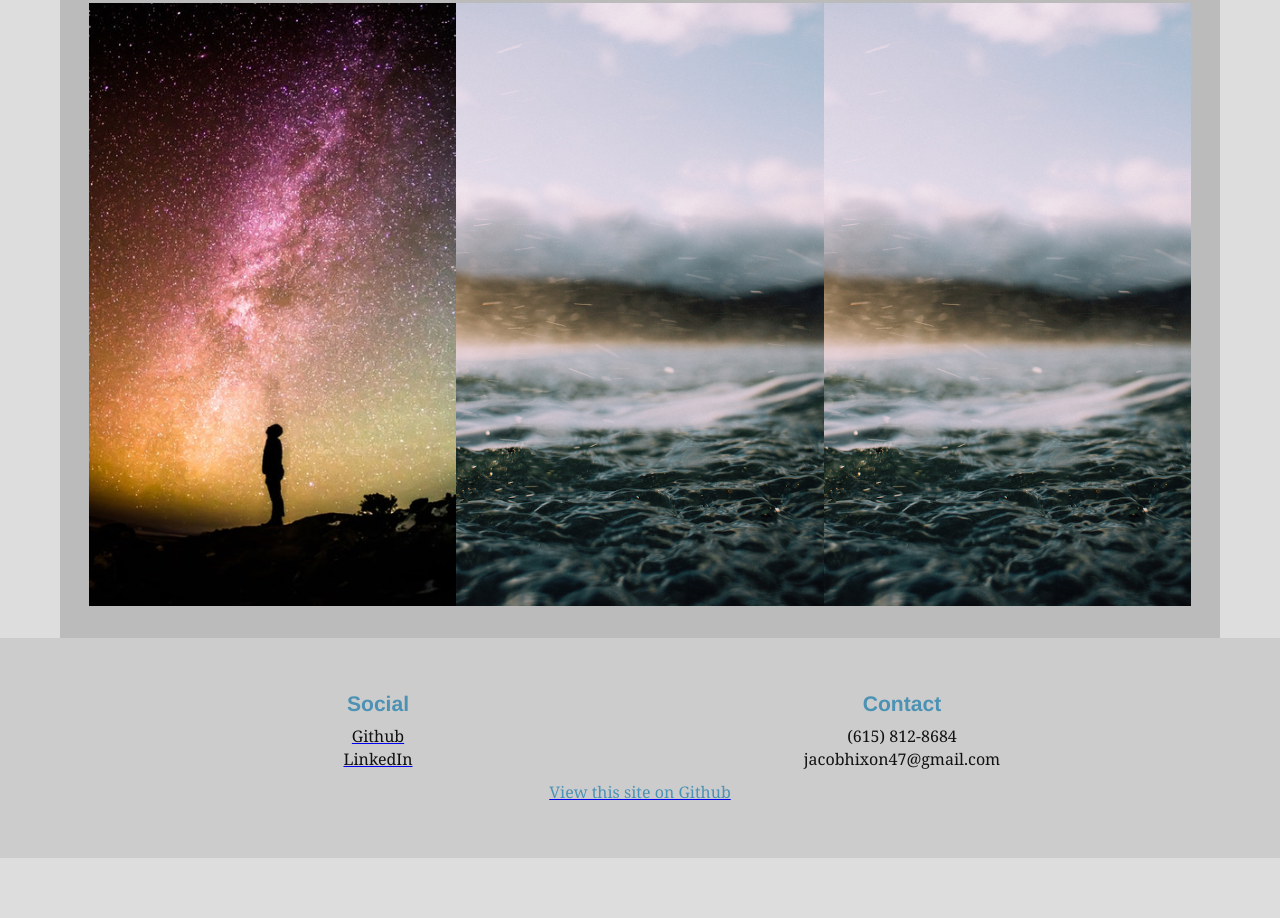
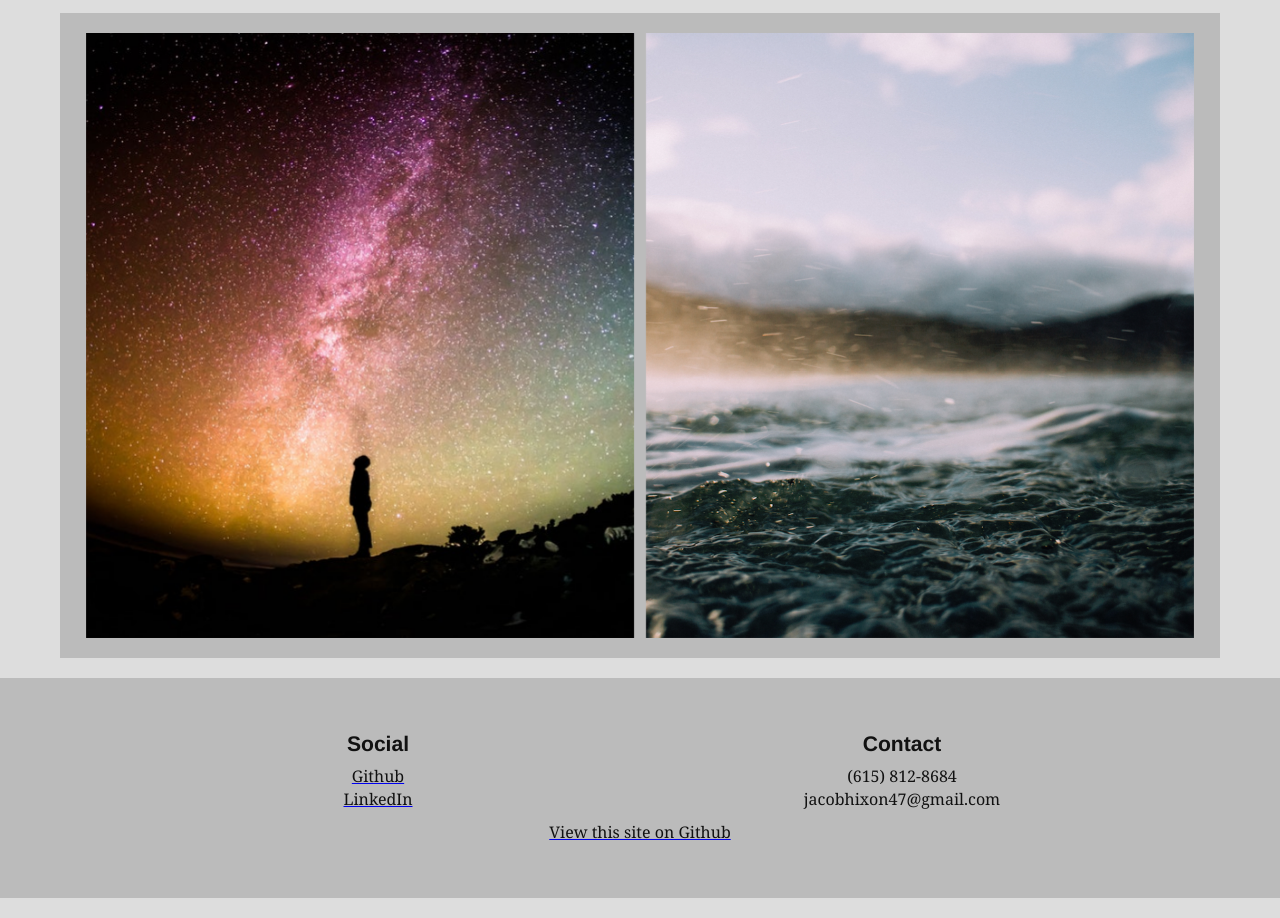
Before and after one commit to jacobhixon47/portfolio-v2, a Gatsby site: page / in a window 1280 px wide. Shown: the part 1662-2580 px from the top of the page. Before the commit the page ends 2540 px from the top, so only its background shows below. Built offline with nearby package versions, Linux system fonts and the light colour scheme; Gatsby itself is replaced by a stand-in of ours; what react-animations would draw is missing.

Commit message:
change layout on desktop andd remove extra dummy project.

```diff
--- a/src/components/about.js
+++ b/src/components/about.js
@@ -16,7 +16,7 @@ const aboutStyle = css`
   display: flex;
   justify-content: center;
   align-items: center;
-  padding-top: 30px;
+  margin-bottom: 20px;
   @media (max-width: 768px) {
     flex-direction: column;
     justify-content: flex-start;
@@ -31,7 +31,7 @@ const aboutStyle = css`
 `;
 
 const aboutContentStyle = css`
-  padding: 20px 0px 20px 0px;
+  padding: 20px 0px 0px 0px;
   position: relative;
   width: calc(100vw - 120px);
   height: 100%;
@@ -41,6 +41,7 @@ const aboutContentStyle = css`
   flex-direction: column;
   justify-content: flex-start;
   align-items: center;
+  padding-top: 30px;
   @media (max-width: 768px) {
     width: calc(100vw - 40px);
     justify-content: flex-start;
@@ -60,14 +61,17 @@ const vertFlex = css`
 
 const About = props => (
   <div css={aboutStyle} id='about'>
-    <div css={aboutContentStyle}>
-      <ScrollAnimation css={vertFlex} animateIn='fadeInUp' duration={1} animateOnce={true}>
+    <div css={aboutContentStyle} style={{borderRight: '10px solid #ddd'}}>
+      <ScrollAnimation css={vertFlex}
+                      animateIn='fadeInUp'
+                      duration={1}
+                      animateOnce={true}>
         <h1>Story</h1>
         <p style={{textAlign: 'center', padding: '0px 20px'}}>I'm passionate about creating clean, responsive web experiences. I love working with new tools, and sharpening my UX chops.</p>
         <p style={{textAlign: 'center', padding: '0px 20px'}}>In April of 2017, I graduated Epicodus (Portland campus) with a focus on full-stack development using Ruby on Rails and Javascript. These days, I've been putting a lot of focus on rounding out my web development skills and learning to work with new technologies, such as React, GatsbyJS, Wordpress, and more!</p>
       </ScrollAnimation>
     </div>
-    <div css={aboutContentStyle}>
+    <div css={aboutContentStyle} style={{borderLeft: '10px solid #ddd'}}>
       <ScrollAnimation css={vertFlex} animateIn='fadeInUp' duration={1} animateOnce={true}>
         <h1>Skills</h1>
         <ProgressBar skill='CSS' percentage='80' />
--- a/src/components/footer.js
+++ b/src/components/footer.js
@@ -8,7 +8,7 @@ import { jsx, css } from '@emotion/core';
 const footerStyle = css`
   height: 30vh;
   width: 100vw;
-  background-color: #ccc;
+  background-color: #bbb;
   display: flex;
   justify-content: center;
   align-items: center;
@@ -63,17 +63,17 @@ const Footer = props => (
   <div id='footer' css={footerStyle}>
     <div css={mainFooterContentStyle}>
       <div css={footerColumnStyle}>
-        <h3 style={{color: '#4C92B4'}}>Social</h3>
+        <h3 style={{color: '#111'}}>Social</h3>
         <a href='https://github.com/jacobhixon47' target='_blank' rel='noopener'><p>Github</p></a>
         <a href='https://linkedin.com/in/jacobhixon/' target='_blank' rel='noopener'><p>LinkedIn</p></a>
       </div>
       <div css={footerColumnStyle} style={{justifyContent: 'space-around'}}>
-        <h3 style={{color: '#4C92B4'}}>Contact</h3>
+        <h3 style={{color: '#111'}}>Contact</h3>
         <p>(615) 812-8684</p>
         <p>jacobhixon47@gmail.com</p>
       </div>
     </div>
-    <a href='https://github.com/jacobhixon47/portfolio-v2' target='_blank' rel='noopener'><p style={{color: '#4C92B4'}}>{'View this site on Github'}</p></a>
+    <a href='https://github.com/jacobhixon47/portfolio-v2' target='_blank' rel='noopener'><p style={{color: '#111'}}>{'View this site on Github'}</p></a>
   </div>
 );
 
--- a/src/components/header.js
+++ b/src/components/header.js
@@ -23,6 +23,7 @@ const headerStyle = css`
   @media (max-width: 760px) {
     max-width: 100vw;
     width: calc(100vw - 40px);
+    height: 75vh;
     left: 0;
     margin: 80px 20px 0 20px;
   }
@@ -41,6 +42,7 @@ const headerOverlayStyle = css`
   @media (max-width: 768px) {
     max-width: 100vw;
     width: calc(100vw - 40px);
+    height: 75vh;
     left: 0;
   }
 `;
--- a/src/components/layout.js
+++ b/src/components/layout.js
@@ -87,13 +87,13 @@ class Layout extends Component {
     if (this.state.navVisible) {
       if (item === 'about') {
         window.scrollTo({
-          top: (document.getElementById('about').offsetTop - 60),
+          top: (document.getElementById('about').offsetTop - 80),
           left: 0,
           behavior: 'smooth'
         });
       } else if (item === 'projects') {
         window.scrollTo({
-          top: (document.getElementById('projects').offsetTop - 60),
+          top: (document.getElementById('projects').offsetTop - 80),
           left: 0,
           behavior: 'smooth'
         });
--- a/src/components/project-tile.js
+++ b/src/components/project-tile.js
@@ -18,13 +18,13 @@ const projectTileStyle = css`
   }
   @media (min-width: 1000px) {
     &:hover > .overlay {
-      transform: translateY(0);
+      opacity: 1;
       transition: all .5s;
     }
   }
   @media (max-width: 768px) {
     width: calc(100vw - 40px);
-    height: 100vh;
+    height: 70vh;
     left: 0px;
     margin: 0;
     border-bottom: 20px solid #ddd;
@@ -46,15 +46,12 @@ const overlayStyle = css`
   opacity: 0;
   transition: all .5s;
   padding: 20px;
-  h2, h3 {
+  h2, h3, p {
     color: #ddd;
   }
-  @media (max-width: 768px) {
-    height: 100%;
-    &:hover {
-      opacity: 1;
-      transition: all .5s;
-    }
+  &:hover {
+    opacity: 1;
+    transition: all .5s;
   }
 `;
 
--- a/src/components/projects.js
+++ b/src/components/projects.js
@@ -19,9 +19,10 @@ const projectsStyle = css`
   flex-direction: column;
   justify-content: center;
   align-items: center;
-  padding-top: 50px;
+  padding-top: 20px;
   color: #111;
   overflow: hidden;
+  margin-bottom: 20px;
   @media (max-width: 768px) {
     justify-content: center;
     align-items: center;
@@ -42,17 +43,16 @@ const projectsTitleStyle = css`
   & h1 {
     margin: 0;
   }
-  @media (max-width: 768px) {
-    border-bottom: 20px solid #ddd;
-  }
 `;
 
 const projectsListStyle = css`
-  width: 95%;
+  width: 100%;
   height: 100%;
   display: flex;
   justify-content: space-around;
   align-items: flex-start;
+  padding: 20px;
+  border-top: 20px solid #ddd;
   @media (max-width: 768px) {
     width: 100%;
     flex-direction: column;
@@ -61,8 +61,8 @@ const projectsListStyle = css`
 
 const projectTileStyle = css`
   flex-basis: 0;
-  flex-grow: 1;
-  height: 95%;
+  flex-grow: .49;
+  height: 100%;
 `;
 
 const Projects = props => (
@@ -87,14 +87,6 @@ const Projects = props => (
                       live='https://teamgo.herokuapp.com'
                       github='https://github.com/jacobhixon47/teamgo/'/>
       </ScrollAnimation>
-      <ScrollAnimation css={projectTileStyle} animateIn='fadeIn' duration={1} animateOnce={true} delay={1250}>
-        <ProjectTile image={TeamGoImage}
-                      title='TeamGo'
-                      description='A simple chatroom web app for groups/teams.'
-                      tools='Ruby on Rails'
-                      live='https://teamgo.herokuapp.com'
-                      github='https://github.com/jacobhixon47/teamgo/'/>
-      </ScrollAnimation>
     </div>
   </div>
 );
--- a/src/pages/index.js
+++ b/src/pages/index.js
@@ -24,7 +24,7 @@ class IndexPage extends Component {
 
   handleClickHeaderScrollButton() {
     window.scrollTo({
-      top: (document.getElementById('about').offsetTop - 60),
+      top: (document.getElementById('about').offsetTop - 80),
       left: 0,
       behavior: 'smooth'
     });
```
